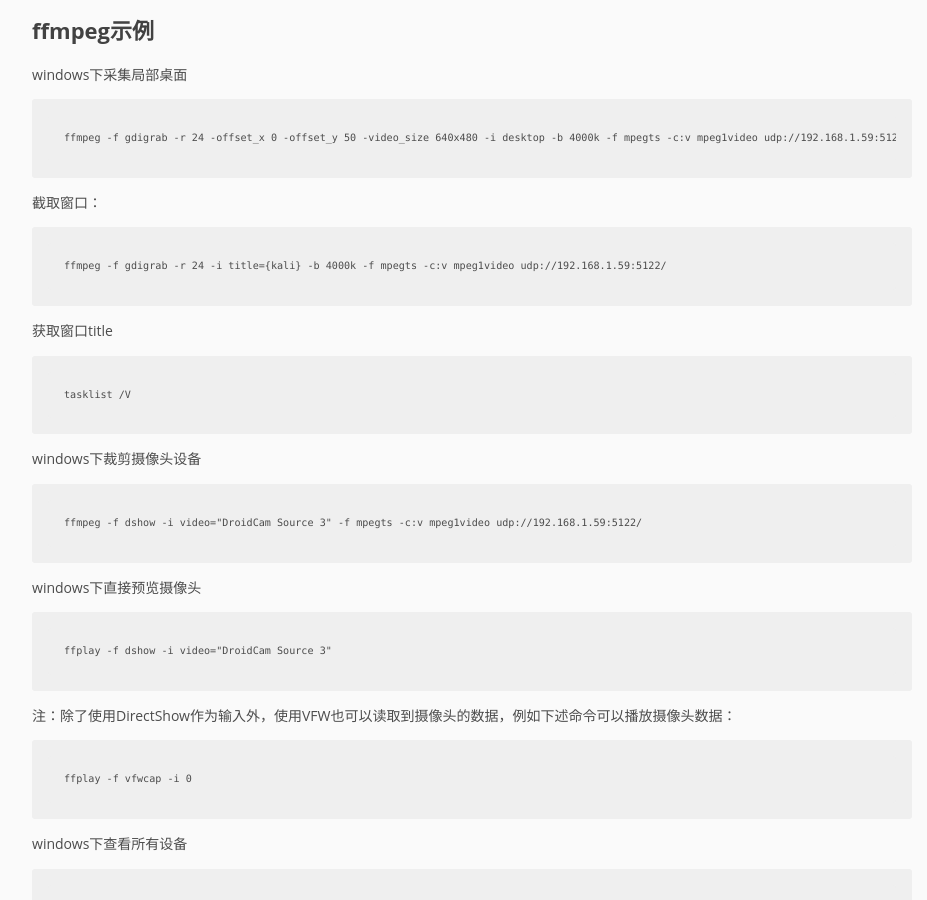
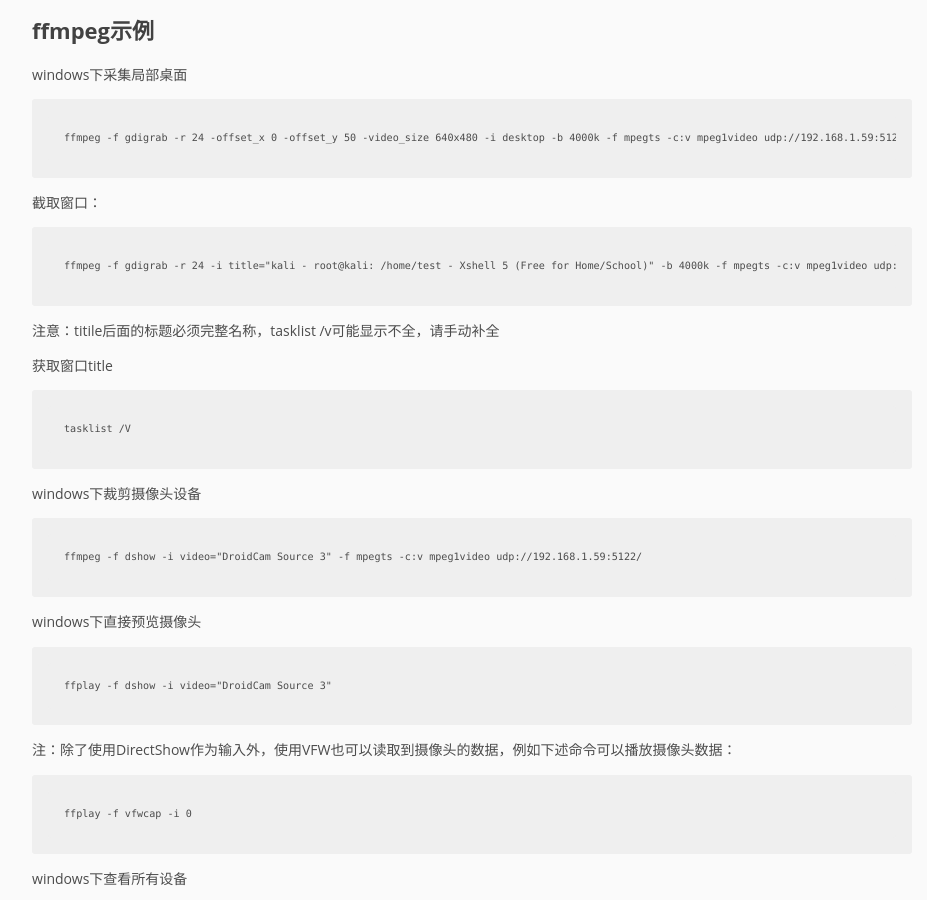
Before and after one commit to pingmalu/pingmalu.github.io, a Jekyll site: the page built from _posts/2017-12-29-流媒体技术.md, in a window 1280 px wide and 900 px high, scrolled down 5405 px. Shown: the whole window, without its empty margins (168-1095 px from the left). Built offline with Jekyll 4.4.1, drawn with Linux system fonts in a browser that asks for light colours; nearby versions of some CDN libraries.

Commit message:
'update'

```diff
--- a/_posts/2017-12-29-流媒体技术.md
+++ b/_posts/2017-12-29-流媒体技术.md
@@ -318,7 +318,9 @@ windows下采集局部桌面
 
 截取窗口：
 
-	ffmpeg -f gdigrab -r 24 -i title={kali} -b 4000k -f mpegts -c:v mpeg1video udp://192.168.1.59:5122/
+	ffmpeg -f gdigrab -r 24 -i title="kali - root@kali: /home/test - Xshell 5 (Free for Home/School)" -b 4000k -f mpegts -c:v mpeg1video udp://192.168.1.59:5122/
+
+注意：titile后面的标题必须完整名称，tasklist /v可能显示不全，请手动补全
 
 获取窗口title
 
```
